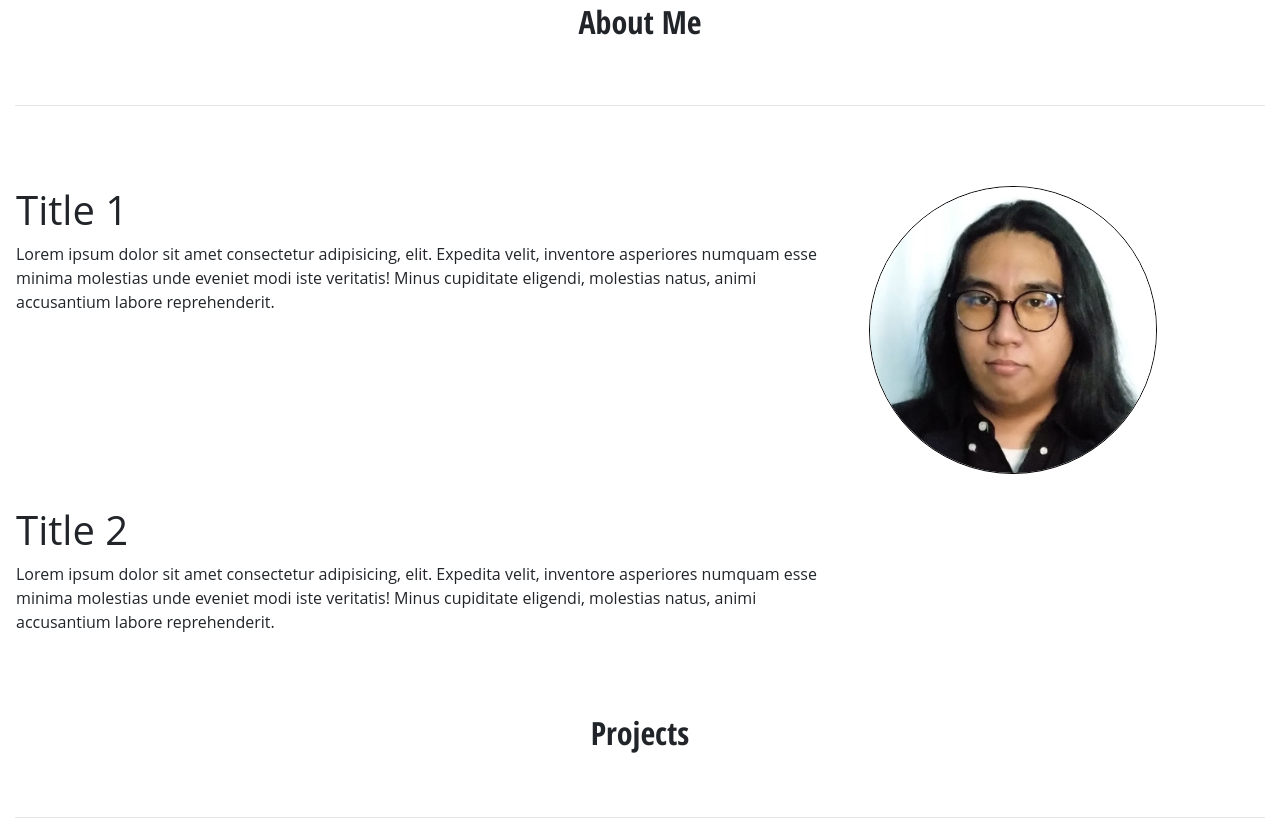
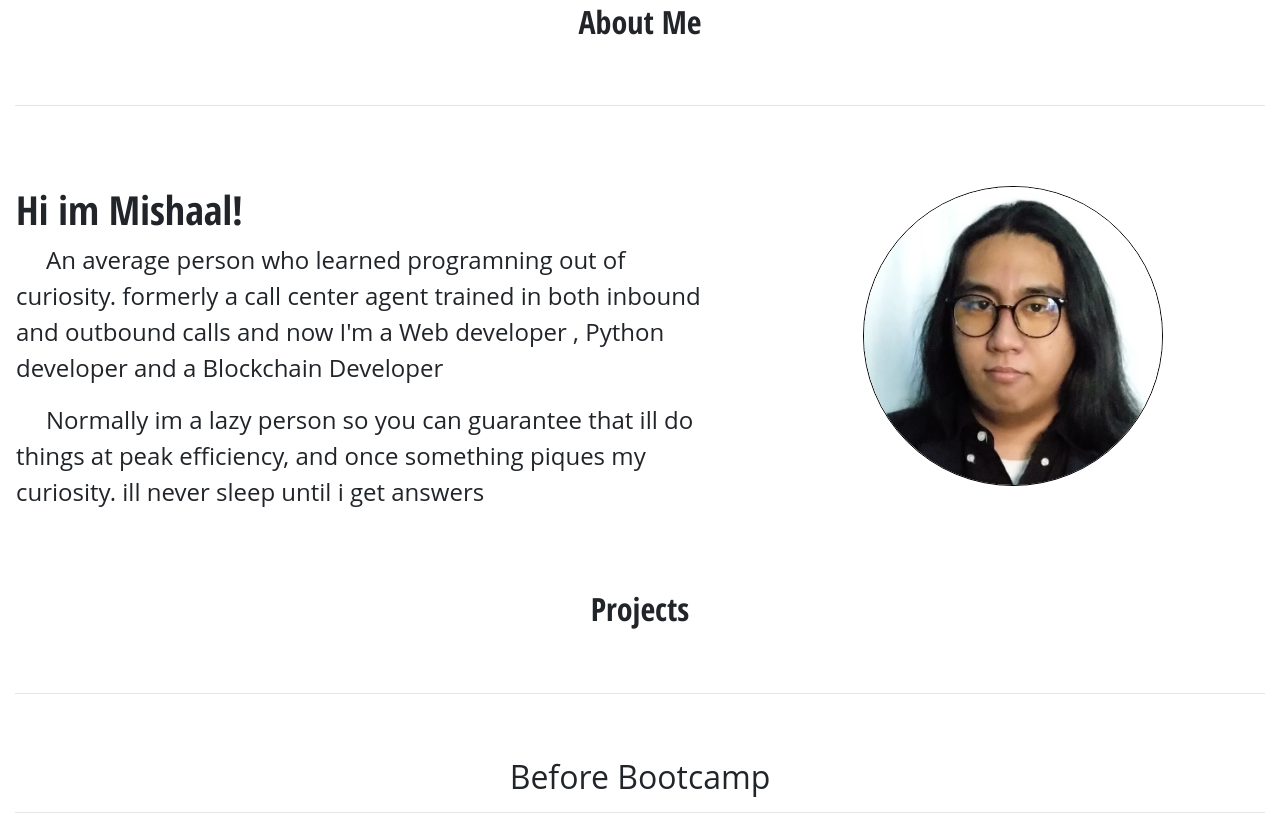
Before and after one commit to MishaalKallun/kallun-capstone1, a plain HTML site: page index.html in a window 1280 px wide. Shown: the part 845-1680 px from the top of the page. Drawn offline with nearby package versions, Linux system fonts and the light colour scheme.

Commit message:
finally added about me

```diff
--- a/index.html
+++ b/index.html
@@ -77,15 +77,13 @@
 				<h2 class="title pb-0 pb-md-5 mt-5 text-center">About Me</h2>
 				<hr class="pb-0 pb-md-5">
 				<div class="row">
-					<div class="col-12 order-2 col-md-8 order-md-1 p-3">
-						<h1>Title 1</h1>
-						<p>Lorem ipsum dolor sit amet consectetur adipisicing, elit. Expedita velit, inventore asperiores numquam esse minima molestias unde eveniet modi iste veritatis! Minus cupiditate eligendi, molestias natus, animi accusantium labore reprehenderit.</p>
+					<div class="col-12 order-2 col-md-7 order-md-1 p-3">
+						<h1 class="title">Hi im Mishaal! </h1>
+						<p>An average person who learned programning out of curiosity. formerly a call center agent trained in both inbound and outbound calls and now I'm a Web developer , Python developer and a Blockchain Developer</p>
+						<p>Normally im a lazy person so you can guarantee that ill do things at peak efficiency, and once something piques my curiosity. ill never sleep until i get answers</p>
 					</div>
-					<div class="col-12 order-3 col-md-8 order-md-3 p-3">
-						<h1>Title 2</h1>
-						<p>Lorem ipsum dolor sit amet consectetur adipisicing, elit. Expedita velit, inventore asperiores numquam esse minima molestias unde eveniet modi iste veritatis! Minus cupiditate eligendi, molestias natus, animi accusantium labore reprehenderit.</p>
-					</div>
-					<div class="col-12 order-1 col-md-3 order-md-2 p-3 d-flex justify-content-center">
+
+					<div class="col-12 order-1 col-md-5 order-md-2 p-3 d-flex justify-content-center">
 						<img src="images/me.jpg" class="img-fluid image-holder">
 					</div>
 				</div>
@@ -275,7 +273,10 @@
 						</div>
 					</div>
 					<div class="col-12 text-center">
-						Icons made by <a href="https://www.freepik.com" title="Freepik">Freepik</a> from <a href="https://www.flaticon.com/" title="Flaticon">www.flaticon.com</a>
+						<p class="mb-0">Icons made by <a href="https://www.freepik.com" title="Freepik">Freepik</a> from <a href="https://www.flaticon.com/" title="Flaticon">www.flaticon.com</a></p>
+					</div>
+					<div class="col-12 text-center">
+						<p>&#169; Kallun, Mishaal Shariff P</p>
 					</div>
 				</div>
 			</footer>
--- a/style.css
+++ b/style.css
@@ -34,6 +34,11 @@
 	font-family: 'Open Sans Condensed', sans-serif;
 }
 
+main p {
+	text-indent: 30px;
+	font-size: 24px;
+}
+
 .title{
 	font-weight: bold;
 	font-family: 'Open Sans Condensed', sans-serif;
@@ -56,6 +61,8 @@ footer {
 .image-holder {
 		border-radius: 50%;
 		border: 1px solid black;
+		max-width: 300px;
+		max-height: 300px;
 	}
 
 
```
